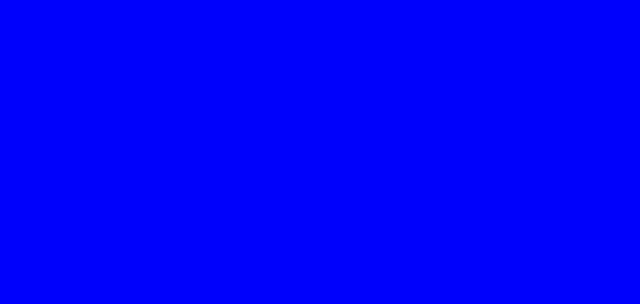
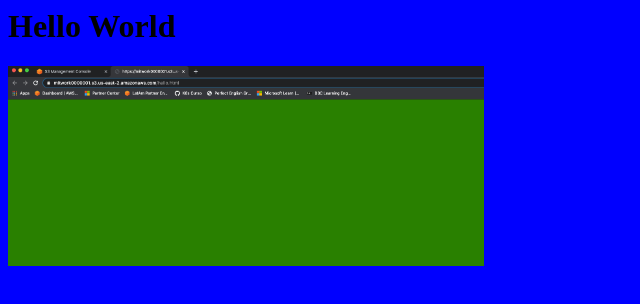
Before and after one commit to egacl-agilesoft/eugenio.github.io, a plain HTML site: page index.html in a window 1280 px wide. Shown: the whole page, without its empty margins (0-640 px from the left). Drawn offline with Linux system fonts and the light colour scheme.

Commit message:
se agrega imagen

```diff
--- a/index.html
+++ b/index.html
@@ -5,5 +5,10 @@
 			const num = Math.floor(Math.random() * 3);
 			document.getElementById('canvas').bgColor = col[num];
 		</script>
+
+		<h1>Hello World</h1>
+		<div>
+			<img src="hello-sitio-en-aws.png" height="200px"/>
+		</div>
 	</body>
 </html>
```
Also changed, not shown: hello-sitio-en-aws.png (added).
